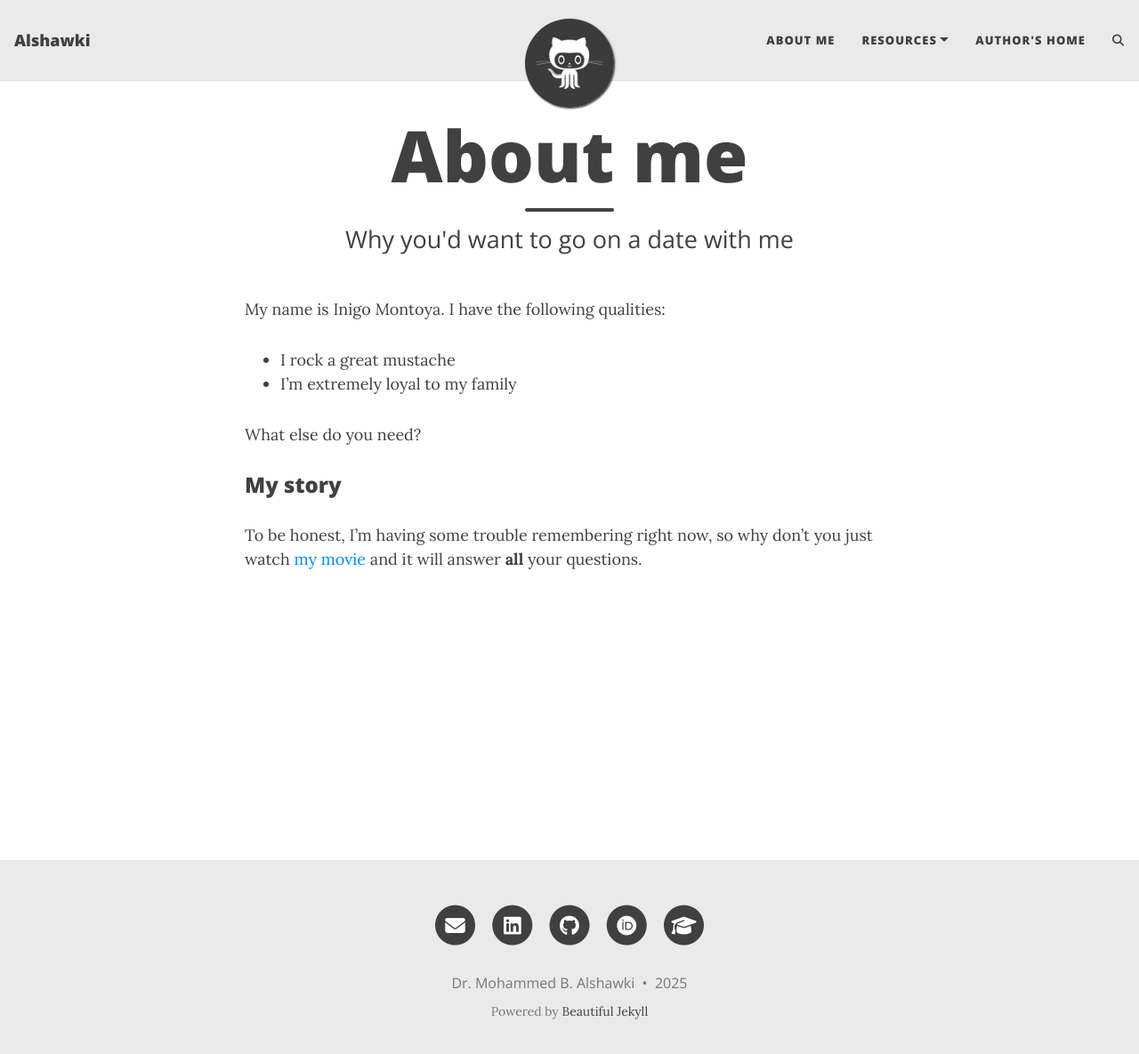
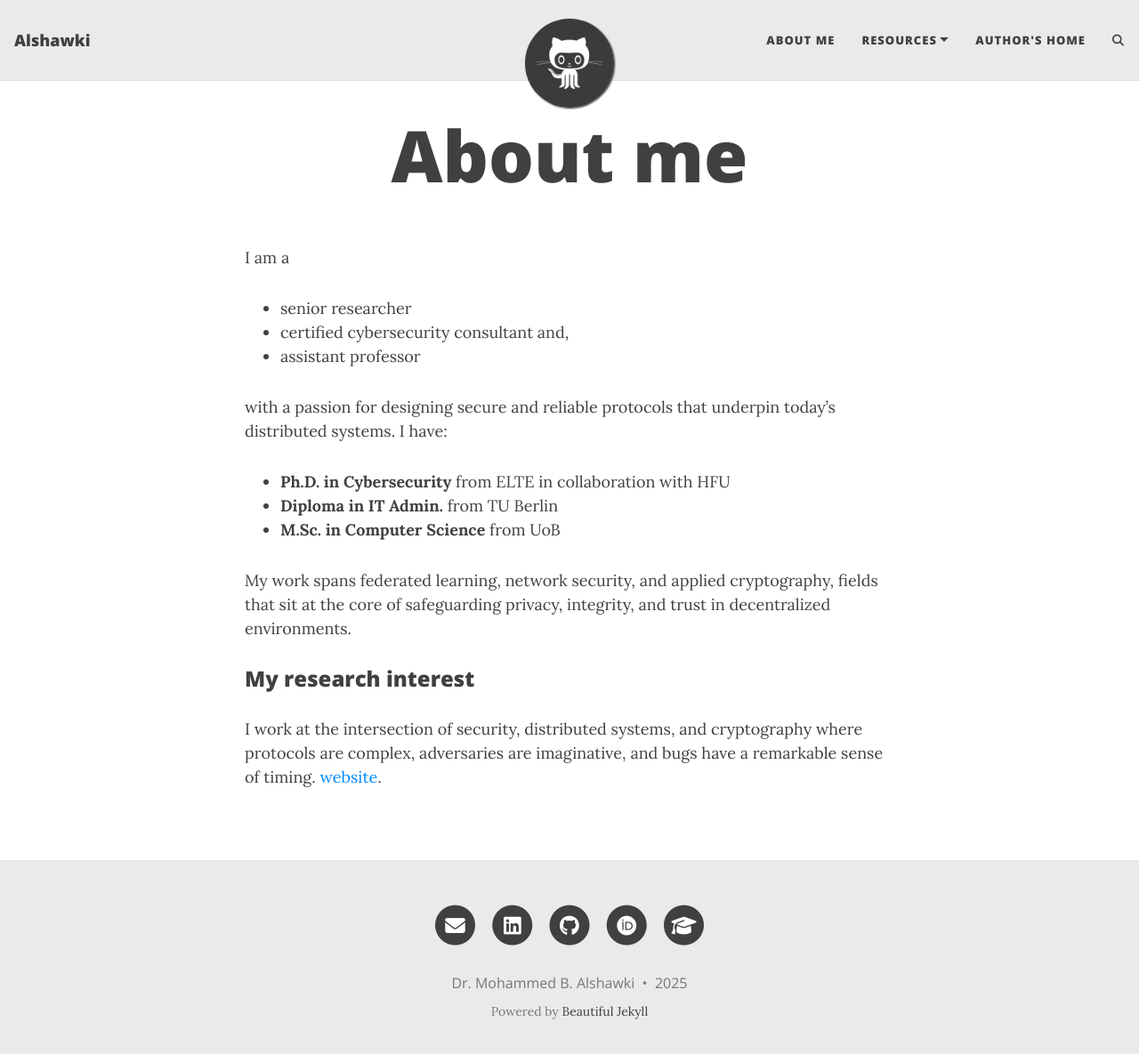
Before and after one commit to malshawki/malshawki.github.io, a Jekyll site: the page built from aboutme.md, in a window 1280 px wide and 1198 px high. Shown: the top 1185 px of the window at 89% size. Built offline with Jekyll 4.4.1, drawn with Linux system fonts in a browser that asks for light colours; comment, search, counter and statistics services are not loaded.

Commit message:
Update aboutme.md

```diff
--- a/aboutme.md
+++ b/aboutme.md
@@ -1,16 +1,22 @@
 ---
 layout: page
 title: About me
-subtitle: Why you'd want to go on a date with me
+subtitle:
 ---
 
-My name is Inigo Montoya. I have the following qualities:
+I am a
 
-- I rock a great mustache
-- I'm extremely loyal to my family
+- senior researcher
+- certified cybersecurity consultant and,
+- assistant professor
 
-What else do you need?
+with a passion for designing secure and reliable protocols that underpin today’s distributed systems. I have:
 
-### My story
+- **Ph.D. in Cybersecurity** from ELTE in collaboration with HFU
+- **Diploma in IT Admin.** from TU Berlin
+- **M.Sc. in Computer Science** from UoB
 
-To be honest, I'm having some trouble remembering right now, so why don't you just watch [my movie](https://en.wikipedia.org/wiki/The_Princess_Bride_%28film%29) and it will answer **all** your questions.
+My work spans federated learning, network security, and applied cryptography, fields that sit at the core of safeguarding privacy, integrity, and trust in decentralized environments.
+
+### My research interest
+I work at the intersection of security, distributed systems, and cryptography where protocols are complex, adversaries are imaginative, and bugs have a remarkable sense of timing. [website](https://alshawki.elte.hu).
```
